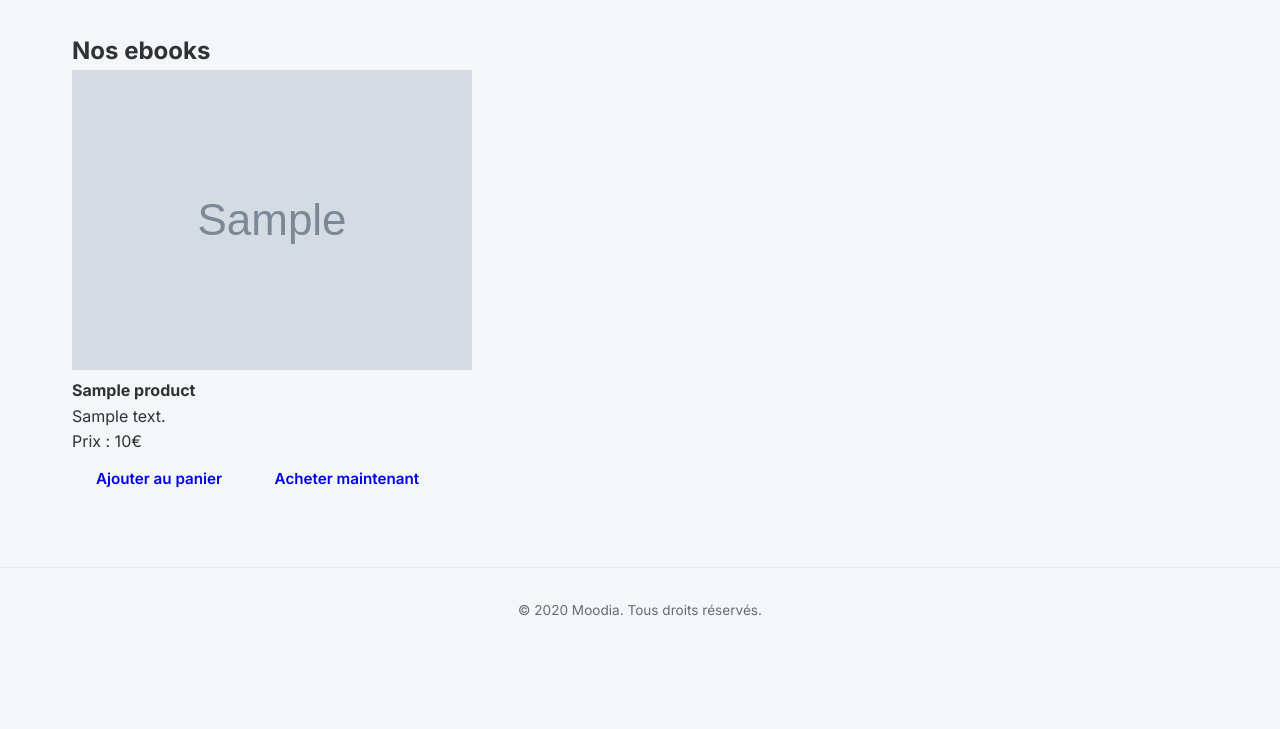
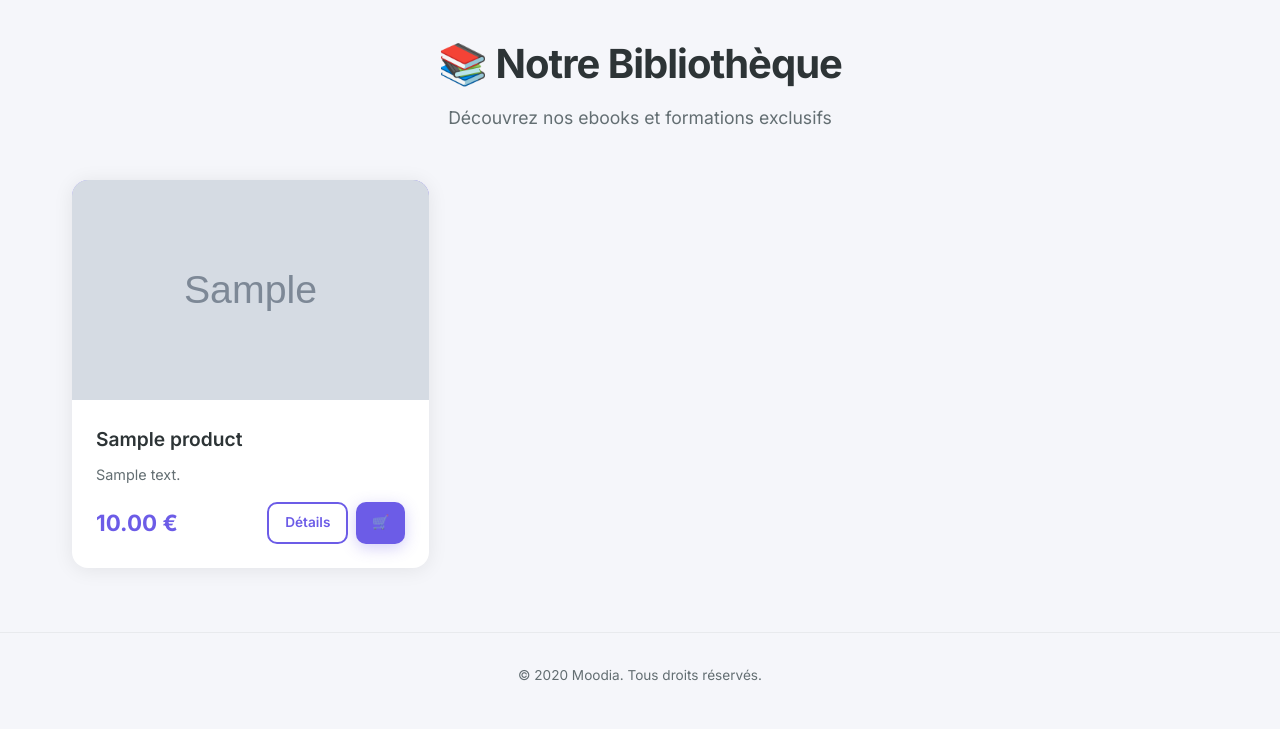
Before and after one commit to editionhorizonpositif-cpu/boutique-moodia, a Python web app: template app/templates/shop.html in a window 1280 px wide. Shown: the part 71-800 px from the top of the page. Run offline with Jinja, Linux system fonts and the light colour scheme; the template is opened without the code that fills it: most values are stand-ins (such as "Sample title", 1, 10 or a date in 2020); grey boxes marked "Sample" are stand-in pictures.

Commit message:
Enhance shop page layout and styling
Added CSS styles for product display and updated product card structure.

```diff
--- a/app/templates/shop.html
+++ b/app/templates/shop.html
@@ -1,22 +1,122 @@
 {% extends "base.html" %}
+{% block title %}Boutique – Moodia{% endblock %}
+
+{% block extra_css %}
+<style>
+    .page-header {
+        text-align: center;
+        margin-bottom: 3rem;
+    }
+    .page-header h1 {
+        font-size: 2.5rem;
+        font-weight: 700;
+        letter-spacing: -1px;
+        color: var(--dark);
+    }
+    .page-header p {
+        color: var(--gray);
+        font-size: 1.1rem;
+        margin-top: 0.5rem;
+    }
+
+    .product-grid {
+        display: grid;
+        grid-template-columns: repeat(auto-fill, minmax(280px, 1fr));
+        gap: 2rem;
+    }
+
+    .product-card {
+        background: var(--white);
+        border-radius: var(--radius);
+        overflow: hidden;
+        box-shadow: var(--shadow);
+        transition: transform 0.3s ease, box-shadow 0.3s ease;
+        display: flex;
+        flex-direction: column;
+    }
+    .product-card:hover {
+        transform: translateY(-6px);
+        box-shadow: 0 12px 40px rgba(0,0,0,0.12);
+    }
+    .product-image {
+        width: 100%;
+        height: 220px;
+        object-fit: cover;
+        background: linear-gradient(135deg, #A29BFE, #6C5CE7);
+        display: flex;
+        align-items: center;
+        justify-content: center;
+        color: white;
+        font-size: 3rem;
+    }
+    .product-body {
+        padding: 1.5rem;
+        flex: 1;
+        display: flex;
+        flex-direction: column;
+    }
+    .product-title {
+        font-size: 1.2rem;
+        font-weight: 600;
+        margin-bottom: 0.5rem;
+        color: var(--dark);
+    }
+    .product-description {
+        color: var(--gray);
+        font-size: 0.9rem;
+        flex: 1;
+        margin-bottom: 1rem;
+        display: -webkit-box;
+        -webkit-line-clamp: 2;
+        -webkit-box-orient: vertical;
+        overflow: hidden;
+    }
+    .product-footer {
+        display: flex;
+        align-items: center;
+        justify-content: space-between;
+        gap: 0.5rem;
+    }
+    .product-price {
+        font-size: 1.4rem;
+        font-weight: 700;
+        color: var(--primary);
+    }
+    .product-actions {
+        display: flex;
+        gap: 0.5rem;
+    }
+</style>
+{% endblock %}
+
 {% block content %}
-<h2>Nos ebooks</h2>
-{% if products %}
+<div class="page-header">
+    <h1>📚 Notre Bibliothèque</h1>
+    <p>Découvrez nos ebooks et formations exclusifs</p>
+</div>
+
+<div class="product-grid">
     {% for product in products %}
-    <div class="product">
+    <div class="product-card">
         {% if product.image_url_main %}
-        <img src="{{ product.image_url_main }}" alt="{{ product.title }}">
+            <img src="{{ product.image_url_main }}" alt="{{ product.title }}" class="product-image">
+        {% else %}
+            <div class="product-image">📖</div>
         {% endif %}
-        <div>
-            <strong>{{ product.title }}</strong><br>
-            {{ product.description or '' }}<br>
-            Prix : {{ product.price }}€<br>
-            <a href="/cart/add/{{ product.id }}" class="btn">Ajouter au panier</a>
-            <a href="/buy/{{ product.id }}" class="btn">Acheter maintenant</a>
+        <div class="product-body">
+            <div class="product-title">{{ product.title }}</div>
+            {% if product.description %}
+                <div class="product-description">{{ product.description }}</div>
+            {% endif %}
+            <div class="product-footer">
+                <div class="product-price">{{ "%.2f"|format(product.price) }} €</div>
+                <div class="product-actions">
+                    <a href="/product/{{ product.id }}" class="btn btn-outline btn-small">Détails</a>
+                    <a href="/cart/add/{{ product.id }}" class="btn btn-primary btn-small">🛒</a>
+                </div>
+            </div>
         </div>
     </div>
     {% endfor %}
-{% else %}
-    <p>Aucun produit pour le moment.</p>
-{% endif %}
+</div>
 {% endblock %}
```
